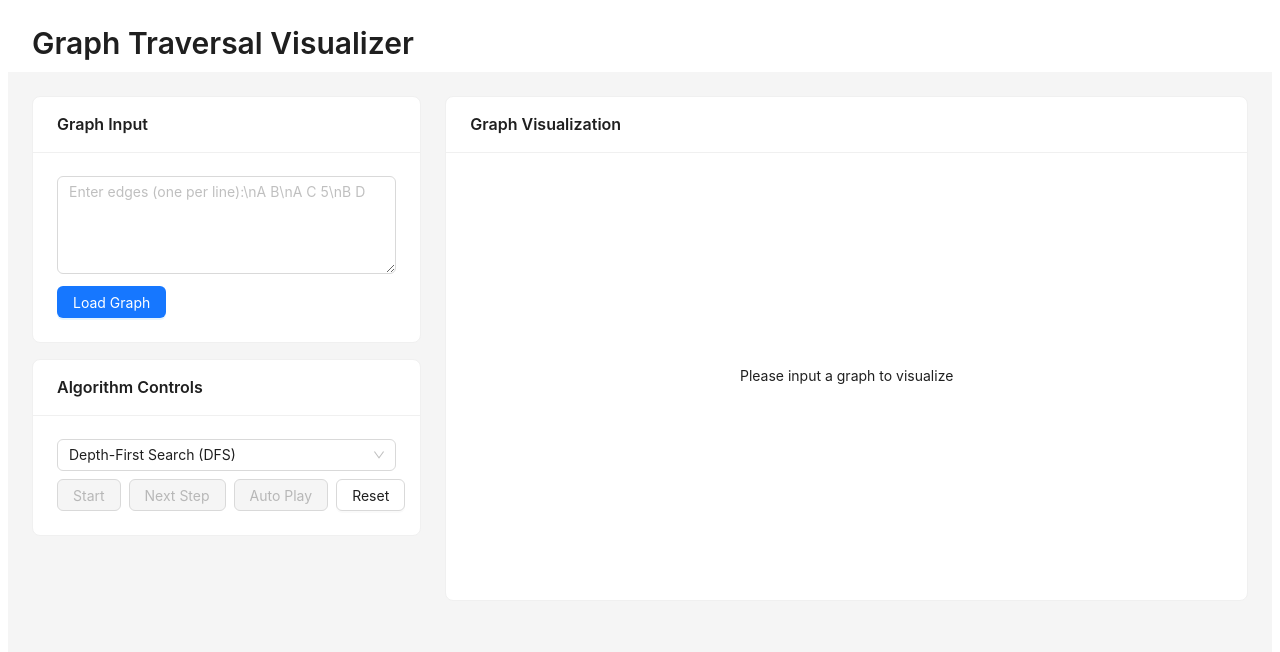
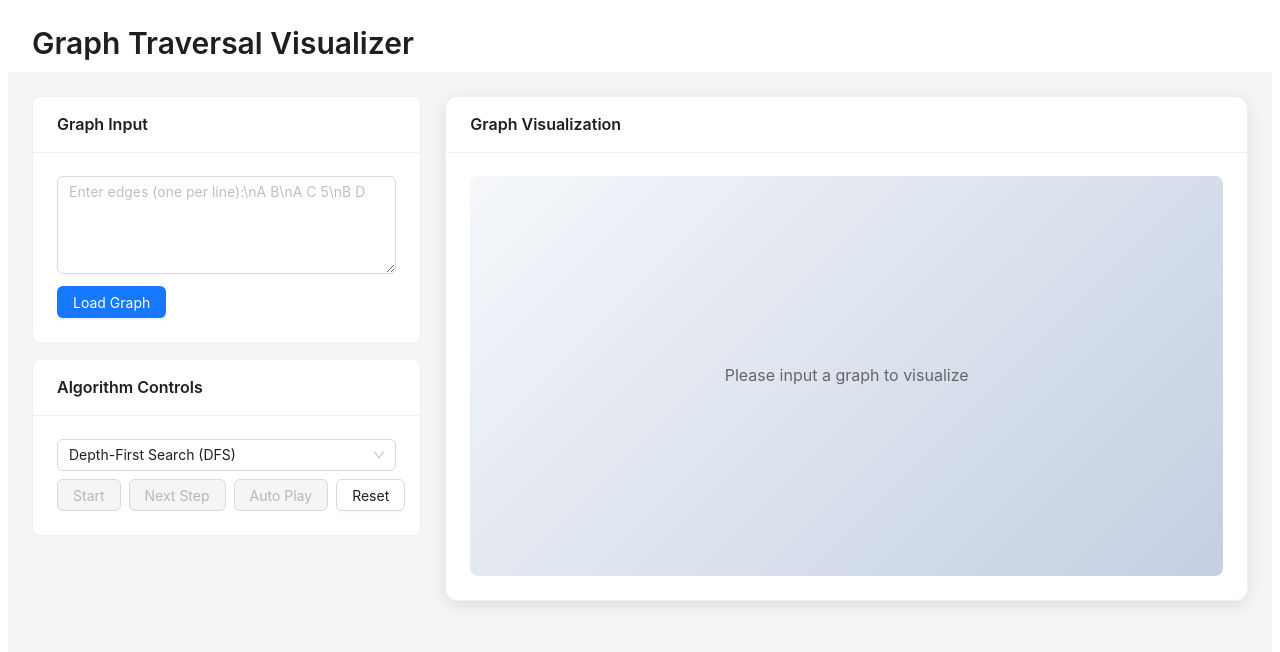
Before and after one commit to ToWhiD073/NodeScape-Empty-Volume, a React (Create React App) app: page / in a window 1280 px wide. Shown: the top 652 px of the page. Built offline with nearby package versions, Linux system fonts and the light colour scheme.

Commit message:
Modernize graph visualization with gradients and straight edges

```diff
--- a/src/components/GraphVisualizer.jsx
+++ b/src/components/GraphVisualizer.jsx
@@ -9,31 +9,40 @@ export const GraphVisualizer = () => {
 
   const styledNodes = useMemo(() => {
     return nodes.map(node => {
-      let backgroundColor = '#f0f0f0';
-      let color = 'black';
+      let background, borderColor, boxShadow;
+      let color = 'white';
 
       if (traversalState.visited.has(node.id)) {
-        backgroundColor = '#52c41a'; // Green for visited
-        color = 'white';
+        background = 'linear-gradient(135deg, #52c41a, #389e0d)';
+        borderColor = '#389e0d';
+        boxShadow = '0 4px 12px rgba(82, 196, 26, 0.4)';
       } else if (traversalState.current === node.id) {
-        backgroundColor = '#1890ff'; // Blue for current
-        color = 'white';
+        background = 'linear-gradient(135deg, #1890ff, #096dd9)';
+        borderColor = '#096dd9';
+        boxShadow = '0 4px 12px rgba(24, 144, 255, 0.4)';
+      } else {
+        background = 'linear-gradient(135deg, #ffffff, #f0f0f0)';
+        borderColor = '#d9d9d9';
+        boxShadow = '0 2px 8px rgba(0, 0, 0, 0.1)';
+        color = '#333';
       }
 
       return {
         ...node,
         style: {
-          backgroundColor,
+          background,
           color,
-          border: '2px solid #d9d9d9',
+          border: `3px solid ${borderColor}`,
           borderRadius: '50%',
-          width: 40,
-          height: 40,
+          width: 35,
+          height: 35,
           display: 'flex',
           alignItems: 'center',
           justifyContent: 'center',
           fontSize: '12px',
-          fontWeight: 'bold'
+          fontWeight: '600',
+          boxShadow,
+          transition: 'all 0.3s ease'
         }
       };
     });
@@ -42,17 +51,43 @@ export const GraphVisualizer = () => {
   const styledEdges = useMemo(() => {
     return edges.map(edge => ({
       ...edge,
+      type: 'straight',
       style: {
-        stroke: traversalState.currentEdge === edge.id ? '#ff4d4f' : '#d9d9d9',
-        strokeWidth: traversalState.currentEdge === edge.id ? 3 : 2
+        stroke: traversalState.currentEdge === edge.id ? '#ff4d4f' : '#8c8c8c',
+        strokeWidth: traversalState.currentEdge === edge.id ? 4 : 2,
+        strokeDasharray: traversalState.currentEdge === edge.id ? '0' : '0',
+        filter: traversalState.currentEdge === edge.id ? 'drop-shadow(0 2px 4px rgba(255, 77, 79, 0.3))' : 'none'
+      },
+      labelStyle: {
+        fontSize: '11px',
+        fontWeight: '600',
+        fill: '#666',
+        backgroundColor: 'rgba(255, 255, 255, 0.9)',
+        padding: '2px 6px',
+        borderRadius: '4px'
       }
     }));
   }, [edges, traversalState.currentEdge]);
 
   if (nodes.length === 0) {
     return (
-      <Card title="Graph Visualization">
-        <div style={{ height: 400, display: 'flex', alignItems: 'center', justifyContent: 'center' }}>
+      <Card
+        title="Graph Visualization"
+        style={{
+          borderRadius: '12px',
+          boxShadow: '0 4px 16px rgba(0, 0, 0, 0.1)'
+        }}
+      >
+        <div style={{
+          height: 400,
+          display: 'flex',
+          alignItems: 'center',
+          justifyContent: 'center',
+          background: 'linear-gradient(135deg, #f5f7fa, #c3cfe2)',
+          borderRadius: '8px',
+          color: '#666',
+          fontSize: '16px'
+        }}>
           Please input a graph to visualize
         </div>
       </Card>
@@ -60,8 +95,19 @@ export const GraphVisualizer = () => {
   }
 
   return (
-    <Card title="Graph Visualization">
-      <div style={{ height: 400 }}>
+    <Card
+      title="Graph Visualization"
+      style={{
+        borderRadius: '12px',
+        boxShadow: '0 4px 16px rgba(0, 0, 0, 0.1)'
+      }}
+    >
+      <div style={{
+        height: 400,
+        borderRadius: '8px',
+        overflow: 'hidden',
+        background: 'linear-gradient(135deg, #667eea 0%, #764ba2 100%)'
+      }}>
         <ReactFlow
           nodes={styledNodes}
           edges={styledEdges}
@@ -70,8 +116,19 @@ export const GraphVisualizer = () => {
           nodesConnectable={false}
           elementsSelectable={false}
         >
-          <Background />
-          <Controls />
+          <Background
+            color="rgba(255, 255, 255, 0.2)"
+            gap={20}
+            size={1}
+          />
+          <Controls
+            style={{
+              background: 'rgba(255, 255, 255, 0.9)',
+              borderRadius: '8px',
+              border: 'none',
+              boxShadow: '0 2px 8px rgba(0, 0, 0, 0.1)'
+            }}
+          />
         </ReactFlow>
       </div>
     </Card>
```
